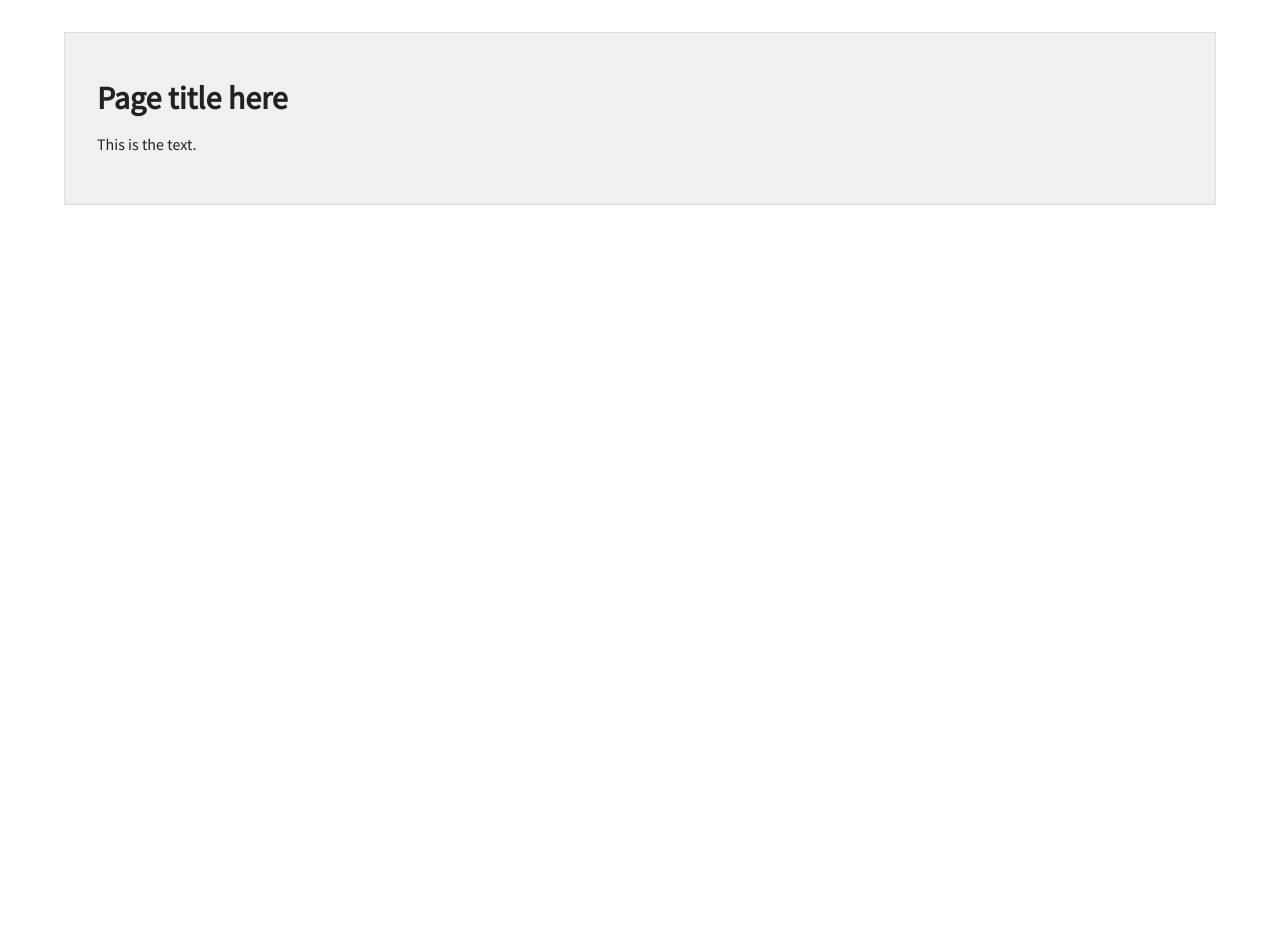
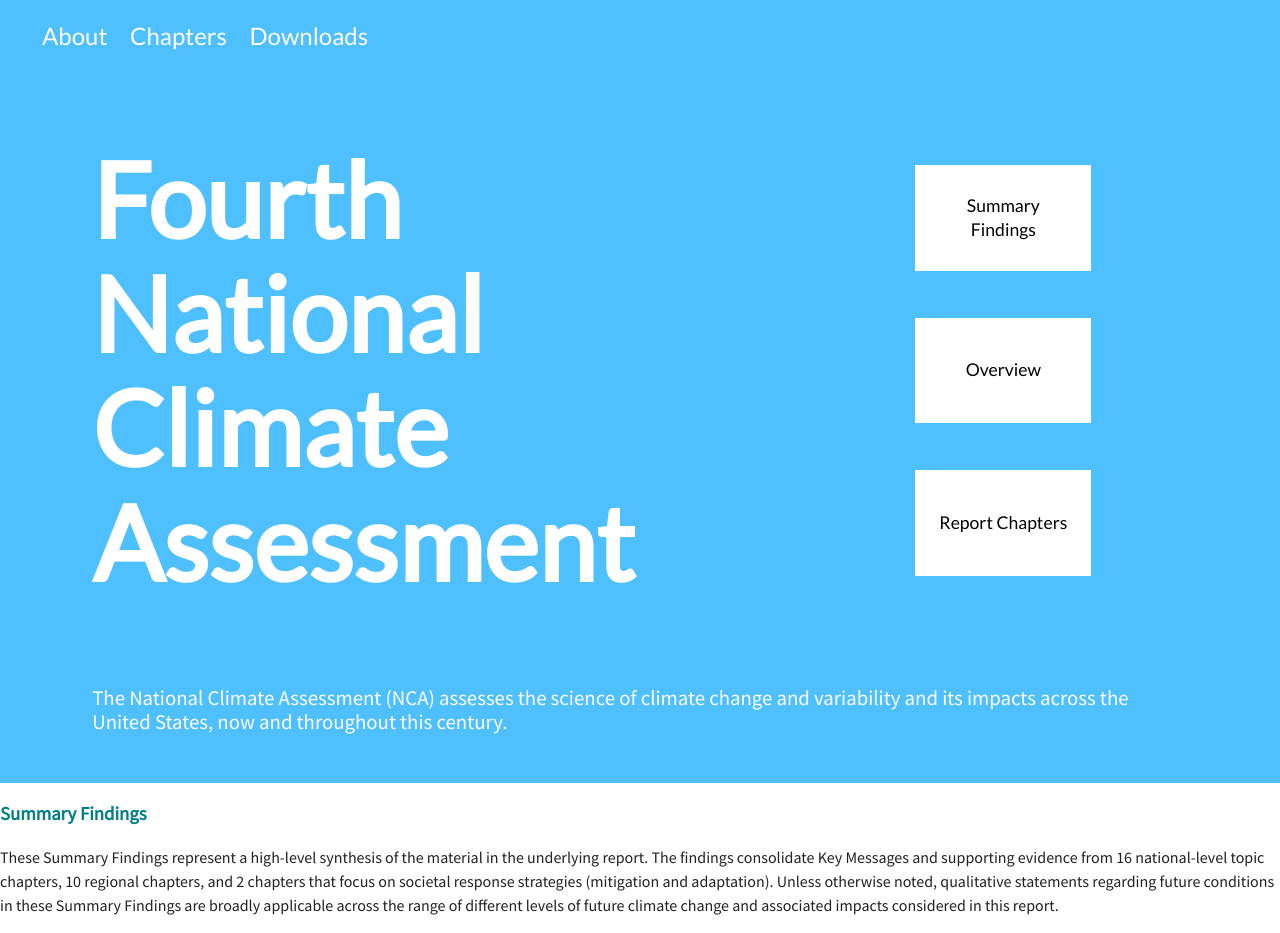
Before and after one commit to felixnw/resource_conservation, a plain HTML site: page index.html in a window 1280 px wide. Before the commit the page ends 800 px from the top, so only its background shows below. Drawn offline with Linux system fonts and the light colour scheme.

Commit message:
Styling and early content

```diff
--- a/css/sitewide.css
+++ b/css/sitewide.css
@@ -33,31 +33,147 @@
 	color: #222;
 }
 
-/*	Generally, you will only want one container element in
-	the document, wrapping around the main content area.
-	If you have more than one container, you are probably doing
-	something wrong.
-*/
-.container {
+::selection {
+	background-color: #FF4E4E;
+}
+
+.navbar {
+	font-family: "Lato", "Helvetica Neue", Helvetica, Arial, sans-serif;
+	background-color: #4EBFFF;
+	font-size: 1.5em;
 	padding: 1em;
-	background-color: #F0F0F0;
+}
+
+.navbar a {
+	color: white;
+	text-decoration: none;
+}
+
+.navlinks {
+	padding-left: 0.75em;
+}
+
+.titlebox {
+	font-family: "Lato";
+	background-color: #4EBFFF;
+	color: white;
+	display: grid;
+	grid-template-columns: 0.25fr 1fr 0.5fr 1fr 0.25fr;
+	padding-bottom: 2em;
+}
+
+.titlebox ::selection {
+	background-color: #3e97ca;
+}
+
+.title {
+	font-size: 13vh;
+	line-height: 1.1em;
+	grid-column: 2/3;
+}
+
+.buttons {
+	grid-column: 4/5;
+	display: grid;
+	align-items: center;
+    justify-content: center;
+}
+
+.buttons a {
+	color: black;
+	text-decoration: none;
+	font-size: 1.1em;
+}
+
+.buttons p {
+	text-align: center;
+}
+
+.b1 {
+	background: white;
+	width: 10em;
+    height: 6em;
+	text-align: center;
+	padding-left: 1em;
+	padding-right: 1em;
+	display: flex;
+	align-items: center;
+	justify-content: center;
+	align-self: end;
+}
+
+.b2 {
+	background: white;
+	width: 10em;
+    height: 6em;
+	text-align: center;
+	padding-left: 1em;
+	padding-right: 1em;
+	display: flex;
+	align-items: center;
+	justify-content: center;
+}
+
+.b3 {
+	background: white;
+	width: 10em;
+    height: 6em;
+	text-align: center;
+	padding-left: 1em;
+	padding-right: 1em;
+	display: flex;
+	align-items: center;
+	justify-content: center;
+	align-self: start;
+}
+
+.subtitle {
+	grid-column: 2/5;
+	font-family: "Source Sans Pro", "Helvetica Neue", Helvetica, Arial, sans-serif;
+	font-size: 1.3em;
+	font-weight: normal;
+}
+
+.sectiontitle {
+	color: #007F87;
 }
 
 
 
 /* ------------------------------------------------------------ */
 /* media query containing styles for larger screens */
-@media (min-width: 720px) {
+@media (max-width: 720px) {
 
-	/* container on larger screens */
-	.container {
-		width: 90%;
-		max-width: 1200px;
-		margin: 2em;
-		margin-right: auto;
-		margin-left: auto;
-		padding: 2em;
-		border: 1px solid #ddd;
+	.navbar {
+		text-align: center;
+		font-size: 1.2em;
+	}
+
+	.titlebox {
+		display: block;
+	}
+
+	.title {
+		font-size: 3em;
+		/* text-align: center; */
+		margin: 0.5em;
+		margin-top: 0em;
+	}
+
+	.buttons a {
+		font-size: 1em;
+	}
+
+	.b1 {
+		margin-bottom: 1em;
+	}
+
+	.b2 {
+		margin-bottom: 1em;
+	}
+
+	.subtitle {
+		margin: 1em;
 	}
 
 } /* end media query */
--- a/index.html
+++ b/index.html
@@ -4,8 +4,8 @@
 
 	<meta charset="utf-8">
 	<meta http-equiv="X-UA-Compatible" content="IE=edge">
-	<title>Title goes here</title>
-	<meta name="description" content="">
+	<title>Fourth National Climate Assesment</title>
+	<meta name="description" content="This report is an authoritative assessment of the science of climate change, with a focus on the United States. It represents the second of two volumes of the Fourth National Climate Assessment, mandated by the Global Change Research Act of 1990.">
 
 	<!-- Enable responsive layouts; tell browsers not to shrink pages to fit small screens -->
 	<meta name="viewport" content="width=device-width, initial-scale=1">
@@ -15,7 +15,7 @@
 	<link rel="stylesheet" href="css/sitewide.css">
 
 	<!-- Webfonts -->
-	<link href="https://fonts.googleapis.com/css?family=Source+Sans+Pro" rel="stylesheet">
+	<link href="https://fonts.googleapis.com/css?family=Source+Sans+Pro|Lato" rel="stylesheet">
 
 </head>
 <body class="homepage">
@@ -24,9 +24,34 @@
 	<!-- Page content typically goes inside the container -->
 	<div class="container">
 
-		<h1>Page title here</h1>
+		<div class="navbar">
+			<a class="navlinks" href="about.html">About</a>
+			<a class="navlinks" href="index.html">Chapters</a>
+			<a class="navlinks" href="index.html">Downloads</a>
+		</div>
 
-		<p>This is the text.</p>
+		<div class="titlebox">
+			<h1 class="title">Fourth National Climate Assessment</h1>
+
+			<div class="buttons">
+				<a class="b1" href="index.html">
+					<p>Summary Findings</p>
+				</a>
+				<a class="b2" href="index.html">
+					<p>Overview</p>
+				</a>
+				<a class="b3" href="index.html">
+					<p>Report Chapters</p>
+				</a>
+			</div>
+
+			<h2 class="subtitle">The National Climate Assessment (NCA) assesses the science of climate change and variability and its impacts across the United States, now and throughout this century.</h2>
+		</div>
+
+		<div class="text">
+			<h3 class="sectiontitle">Summary Findings</h3>
+			<p>These Summary Findings represent a high-level synthesis of the material in the underlying report. The findings consolidate Key Messages and supporting evidence from 16 national-level topic chapters, 10 regional chapters, and 2 chapters that focus on societal response strategies (mitigation and adaptation). Unless otherwise noted, qualitative statements regarding future conditions in these Summary Findings are broadly applicable across the range of different levels of future climate change and associated impacts considered in this report.</p>
+		</div>
 
 	</div><!-- end container -->
 
```
